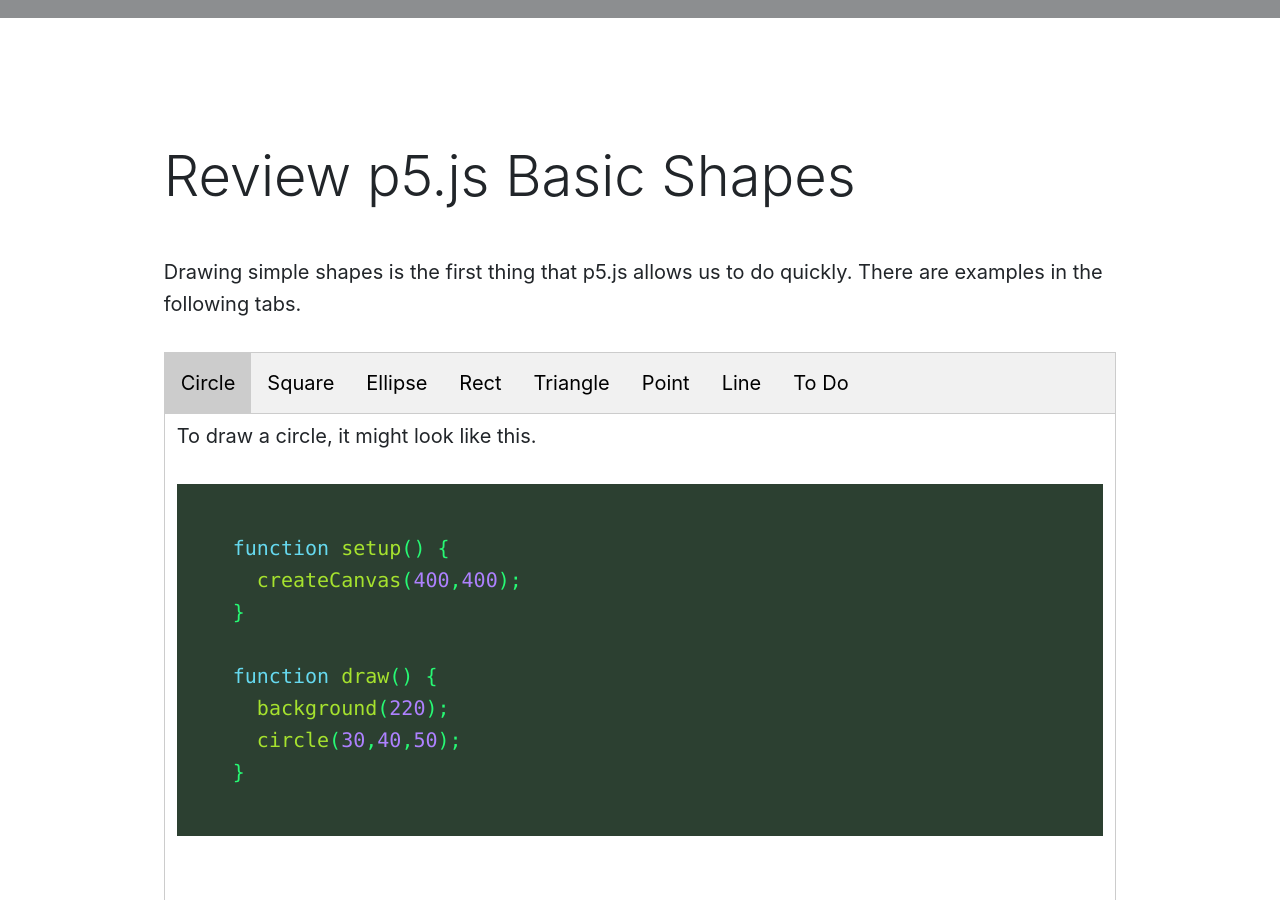
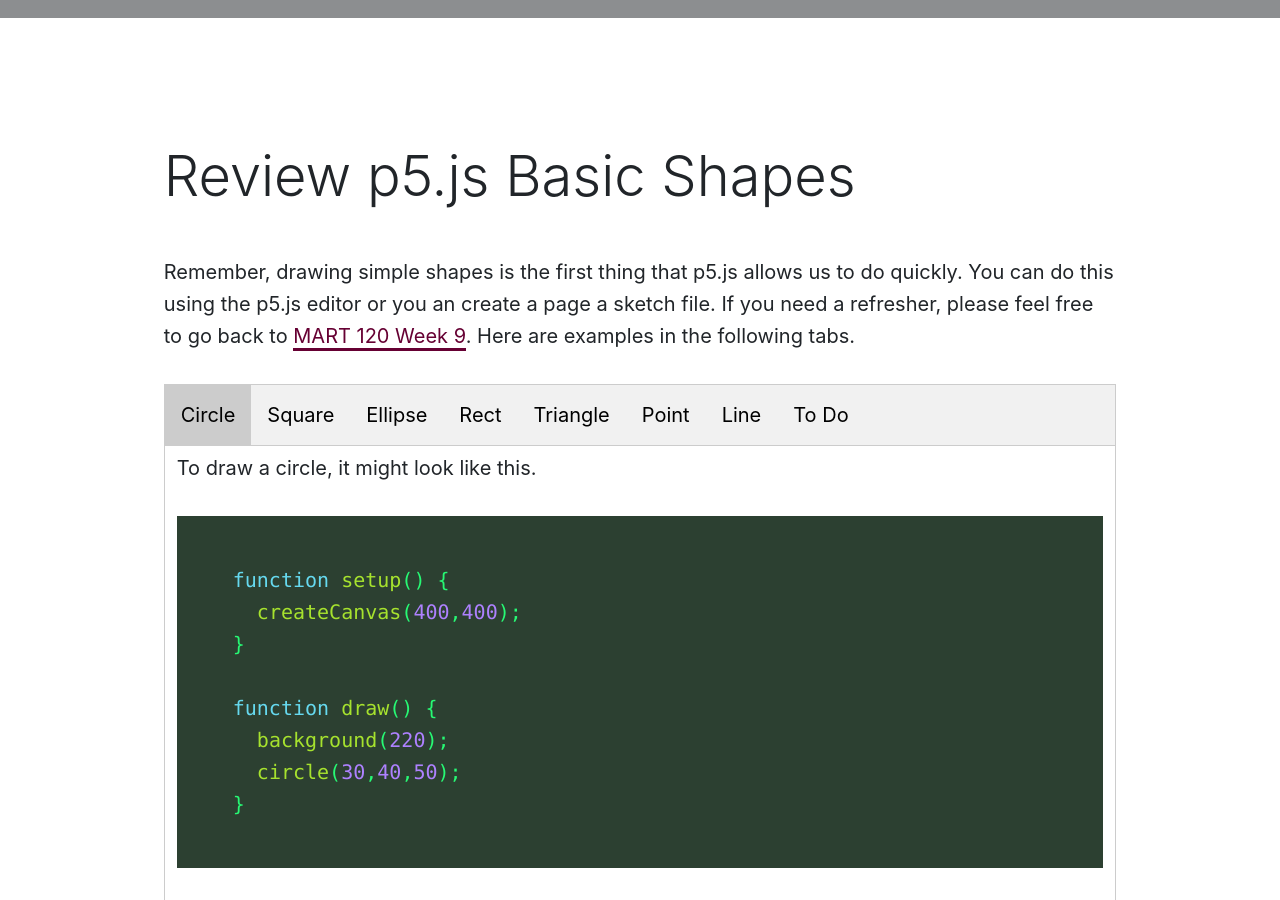
Before and after one commit to Montana-Media-Arts/220-creative-coding2-Spring2021, a Jekyll site: the page built from modules/week-1/_posts/2017-01-13-basic-shapes.md, in a window 1280 px wide and 900 px high, scrolled down 329 px. Built offline with Jekyll 4.4.1, drawn with Linux system fonts in a browser that asks for light colours; nearby versions of some CDN libraries; comment, search, counter and statistics services are not loaded.

Commit message:
Update 2017-01-13-basic-shapes.md

```diff
--- a/modules/week-1/_posts/2017-01-13-basic-shapes.md
+++ b/modules/week-1/_posts/2017-01-13-basic-shapes.md
@@ -6,7 +6,7 @@ jotted: false
 
 ## Review p5.js Basic Shapes
 
-Drawing simple shapes is the first thing that p5.js allows us to do quickly.  There are examples in the following tabs.
+Remember, drawing simple shapes is the first thing that p5.js allows us to do quickly. You can do this using the p5.js editor or you an create a page a sketch file. If you need a refresher, please feel free to go back to <a href="https://montana-media-arts.github.io/120_CreativeCoding1-Fall2020/modules/week-9/overview/" target="_new">MART 120 Week 9</a>.   Here are examples in the following tabs.
 
 <div class="tab">
     <button class="tablinks active" onclick="openTab(event, 'Circle')">Circle</button>
```
